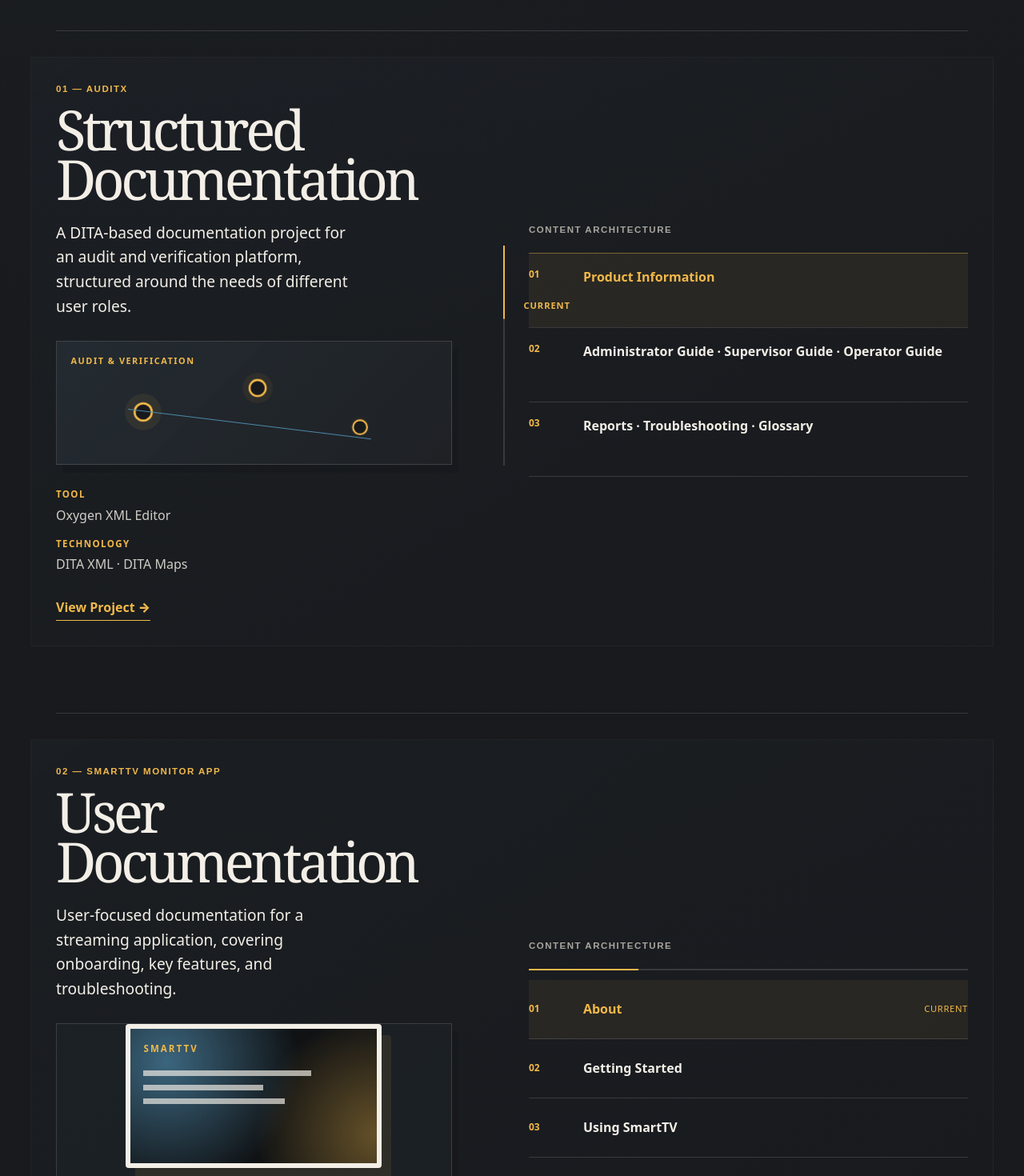
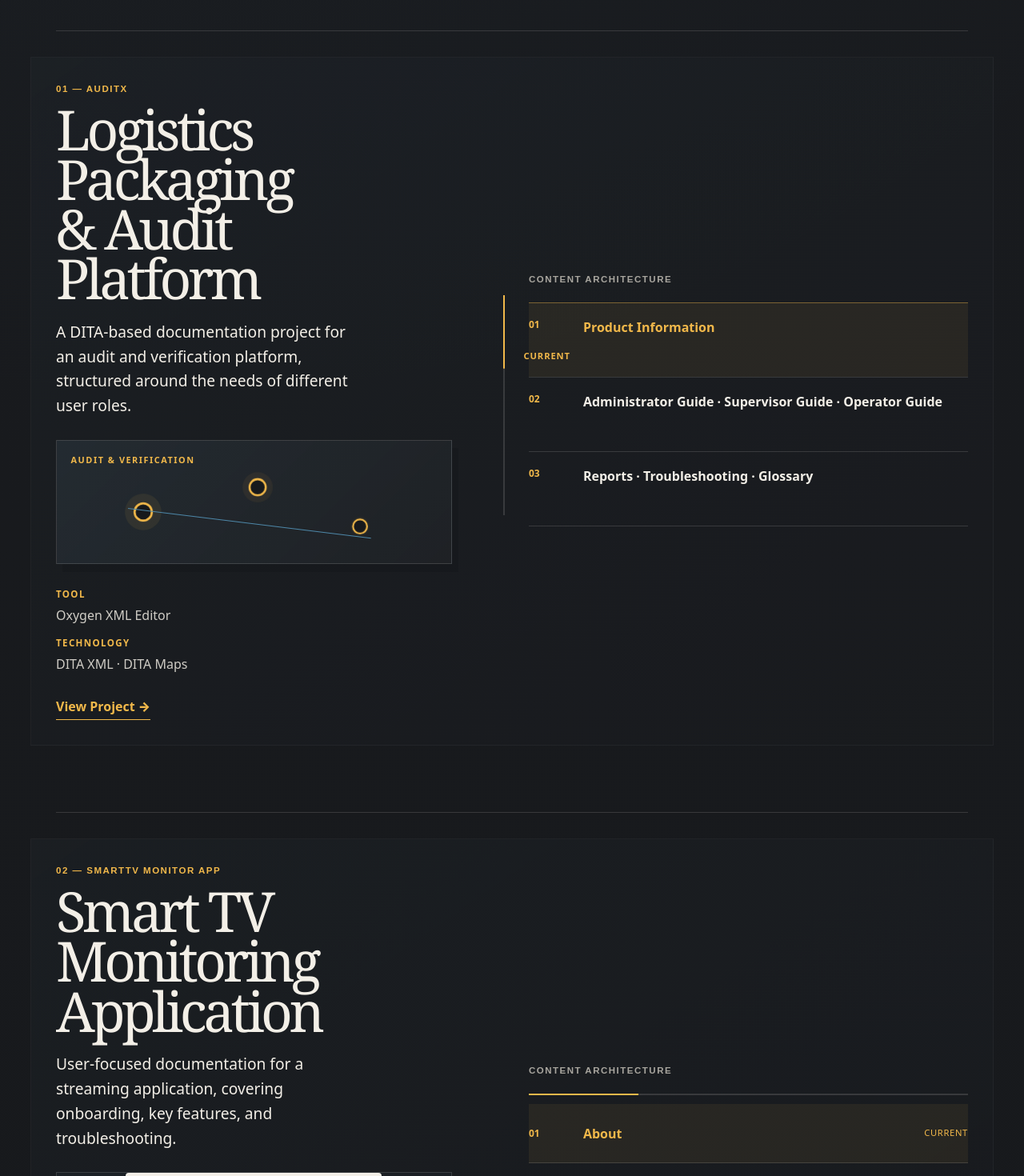
Before and after one commit to Gajamathi/gajalakshmi-portfolio, a React (Vite) app: page / in a window 1280 px wide. Shown: the part 2120-3590 px from the top of the page at 80% size. Built offline with nearby package versions, Linux system fonts and the light colour scheme.

Commit message:
Rename What I Document project headers

```diff
--- a/WhatIDocument.tsx
+++ b/WhatIDocument.tsx
@@ -64,7 +64,7 @@ const WhatIDocument: React.FC = () => {
         <article className="project-scene project-scene-interactive auditx-scene">
           <div className="project-intro project-sticky">
             <p className="project-type">01 — AUDITX</p>
-            <h3>Structured Documentation</h3>
+            <h3>Logistics Packaging &amp; Audit Platform</h3>
             <p className="project-description">
               A DITA-based documentation project for an audit and verification platform, structured around the needs of different user roles.
             </p>
@@ -107,7 +107,7 @@ const WhatIDocument: React.FC = () => {
         <article className="project-scene project-scene-interactive smarttv-scene">
           <div className="project-intro project-intro-alt project-sticky">
             <p className="project-type">02 — SMARTTV MONITOR APP</p>
-            <h3>User Documentation</h3>
+            <h3>Smart TV Monitoring Application</h3>
             <p className="project-description">
               User-focused documentation for a streaming application, covering onboarding, key features, and troubleshooting.
             </p>
```
